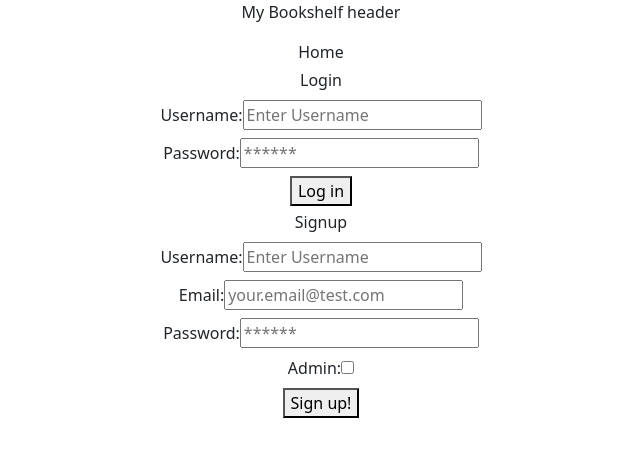
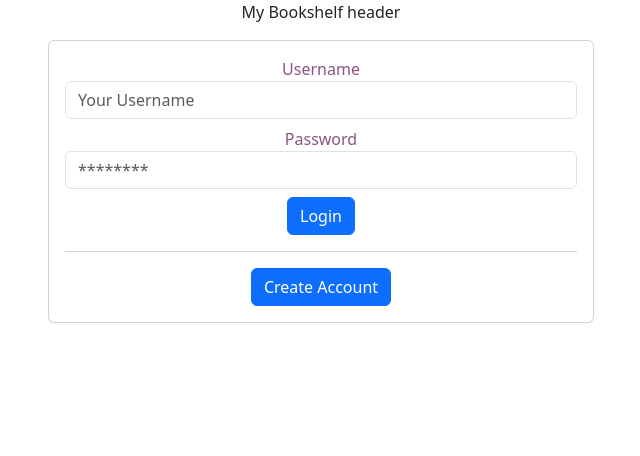
Before and after one commit to 206Dorian/my-bookshelf, a React (Create React App) app in the folder client/: page / in a window 1280 px wide. Shown: the top 456 px of the page, without its empty margins (319-959 px from the left). Built offline with nearby package versions, Linux system fonts and the light colour scheme.

Commit message:
Updated the Login.js and Signup.js to create toggle effect. Still need to style the Admin checkbox part.

```diff
--- a/client/src/components/Login.css
+++ b/client/src/components/Login.css
@@ -32,6 +32,7 @@
 
   .form-label {
     color: var(--JennPlum);
+    font-size: 16px;
   }
 
   .btn-primary {
@@ -54,4 +55,5 @@
 
   .form-text {
     color: var(--dorianGrey);
+    font-size: 16px;
   }
--- a/client/src/components/Login.js
+++ b/client/src/components/Login.js
@@ -2,12 +2,19 @@ import { useState } from "react";
 import { useMutation } from "@apollo/client";
 import { LOGIN } from "../utils/mutations";
 import Auth from "../utils/auth";
-import './Login.css'
+import './Login.css';
+import Signup from "./Signup.js";
 
 
 export default function Login(props) {
   const [formState, setFormState] = useState({ username: "", password: "" });
   const [login, error] = useMutation(LOGIN);
+  const [hideState, setHideState] = useState({
+    signin: {},
+    create: {
+      display: "none",
+    },
+  });
 
   const handleChange = (event) => {
     const { name, value } = event.target;
@@ -30,41 +37,111 @@ export default function Login(props) {
     }
   };
 
+  const hider = async () => {
+    setHideState({
+      signin: {
+        display: "none",
+      },
+      create: {
+        display: "block",
+      },
+    });
+  };
+
+  const shower = async () => {
+    setHideState({
+      signin: {
+        display: "block",
+      },
+      create: {
+        display: "none",
+      },
+    });
+  };
+
  return (
-    <>
-      <div className="container my-1">
-        <form autoComplete="off" className="form-title" onSubmit={handleFormSubmit}>Login
-          <div className="flex-row space-between my-2">
-            <label htmlFor="username">Username:</label>
-            <input className="input-field"
-              placeholder="Enter Username"
+    <div>
+      <div style={hideState.signin} className="container one">
+        <div className="row justify-content-center">
+          <div className="col-md-6">
+            <div className="card">
+
+              <div className="card-body">
+                <form autoComplete="off" className="form-title" onSubmit={handleFormSubmit}>
+                  <div className="form-label">
+                    <label htmlFor="username">Username</label>
+                    <input
+                      className="form-control"
+                      placeholder="Your Username"
                       name="username"
-              type="username"
-              id="username"
+                      type="text"
+                      value={formState.username}
                       onChange={handleChange}
+                      required
                     />
                   </div>
-          <div className="flex-row space-between my-2">
-            <label htmlFor="pwd">Password:</label>
-            <input className="input-field"
-              placeholder="******"
+
+                  <div className="form-label">
+                    <label htmlFor="password">Password</label>
+                    <input
+                      className="form-control"
+                      placeholder="********"
                       name="password"
                       type="password"
-              id="pwd"
+                      value={formState.password}
                       onChange={handleChange}
+                      required
                     />
                   </div>
-          {error ? (
-            <div>
-              {/* <p className="error-text">The provided credentials are incorrect</p> */}
-            </div>
-          ) : null}
-          <div id="btn-container" className="flex-row flex-end">
-            <button id="login-btn" type="submit">Log in</button>
+
+                  <div className="form-group form-text">
+                    <button id="login-btn" className="btn btn-primary" type="submit">
+                      Login
+                    </button>
                   </div>
                 </form>
+
+                <div className="form-group form-text">
+                  <hr/>
+                  <button
+                    className="btn btn-primary"
+                    onClick={hider}
+                  >
+                    Create Account
+                  </button>
                 </div>
-    </>
 
+                {error && <div className="text-danger">{error.message}</div>}
+              </div>
+            </div>
+          </div>
+        </div>
+      </div>
+
+      <div style={hideState.create}>
+        <div className="container">
+
+          <div className="row justify-content-center">
+            <div className="col-md-6">
+              <div className="card">
+                <div className="card-body">
+
+                  <div className="form-group form-text">
+                  <Signup />
+                    <hr />
+                    <button
+                      className="btn btn-primary"
+                      onClick={shower}
+                    >
+                      Back to Login
+                    </button>
+                  </div>
+                </div>
+              </div>
+            </div>
+          </div>
+        </div>
+      </div>
+    </div>
   );
 }
--- a/client/src/components/Signup.js
+++ b/client/src/components/Signup.js
@@ -2,6 +2,7 @@ import React, { useState } from "react";
 import { useMutation } from "@apollo/client";
 import { ADD_USER } from "../utils/mutations";
 import Auth from "../utils/auth";
+import './Login.css';
 
 export default function Signup(props) {
   const [formState, setFormState] = useState({
@@ -44,15 +45,19 @@ export default function Signup(props) {
     }
   };
 
+
   return (
-    <>
-      <div className="container my-1">
-        <form className="form-title" onSubmit={handleFormSubmit}>
-          Signup
-          <div className="flex-row space-between my-2">
-            <label htmlFor="username">Username:</label>
+    <div>
+    <div className="">
+      <div className="row justify-content-center">
+      <div className="">
+      <div className="">
+              <div className="card-body">
+        <form autoComplete="off" className="form-title" onSubmit={handleFormSubmit}>
+          <div className="form-label">
+            <label htmlFor="username">Username</label>
             <input
-              className="input-field"
+              className="form-control w-100"
               value={formState.username}
               placeholder="Enter Username"
               name="username"
@@ -62,59 +67,64 @@ export default function Signup(props) {
             />
           </div>
 
-          <div className="flex-row space-between my-2">
-            <label htmlFor="email">Email:</label>
+          <div className="form-label">
+            <label htmlFor="email">Email</label>
             <input
-              className="input-field"
+              className="form-control w-100"
               value={formState.email}
               placeholder="your.email@test.com"
               name="email"
               type="email"
               id="email"
               onChange={handleChange}
+              required
             />
           </div>
 
-          <div className="flex-row space-between my-2">
-            <label htmlFor="password">Password:</label>
+          <div className="form-label">
+            <label htmlFor="password">Password</label>
             <input
-              className="input-field"
+              className="form-control w-100"
               value={formState.password}
-              placeholder="******"
+              placeholder="********"
               name="password"
               type="password"
               id="signupPwd"
               onChange={handleChange}
+              required
             />
           </div>
 
-          {/* Checkbox input for isAdmin */}
-          <div className="flex-row space-between my-2">
-            <label htmlFor="isAdmin">Admin:</label>
+          <div className="form-control form-check">
             <input
-              className="input-field"
+              className="form-check-input"
               checked={formState.isAdmin}
               name="isAdmin"
               type="checkbox"
               id="isAdmin"
               onChange={handleChange}
             />
+            <label className="form-label" htmlFor="isAdmin">
+              Admin
+            </label>
           </div>
-
-          {/* Conditionally render error message */}
-          {error ? (
+  {/* Conditionally render error message */}
+  {error ? (
             <div>
-              {/* <p className="error-text">The provided credentials are incorrect</p> */}
+              {/* { <p className="error-text">The provided credentials are incorrect</p> } */}
             </div>
           ) : null}
-
-          <div id="btn-container" className="flex-row flex-end">
-            <button id="signup-btn" type="submit">
+          <div className="d-flex form-group form-text justify-content-center">
+            <button type="submit" className="btn btn-primary" id="signup-btn">
               Sign up!
             </button>
           </div>
         </form>
       </div>
-    </>
+    </div>
+    </div>
+      </div>
+    </div>
+    </div>
   );
-}
+};
--- a/client/src/pages/Home.js
+++ b/client/src/pages/Home.js
@@ -1,12 +1,10 @@
 import React from 'react'
 import Login from '../components/Login.js'
-import Signup from '../components/Signup.js'
+
 const Home = () => {
   return (
-    <div>Home
+    <div>
     <Login/>
-    <Signup/>
-
     </div>
   )
 }
```
Lines whose indentation alone changed are shown as unchanged.
